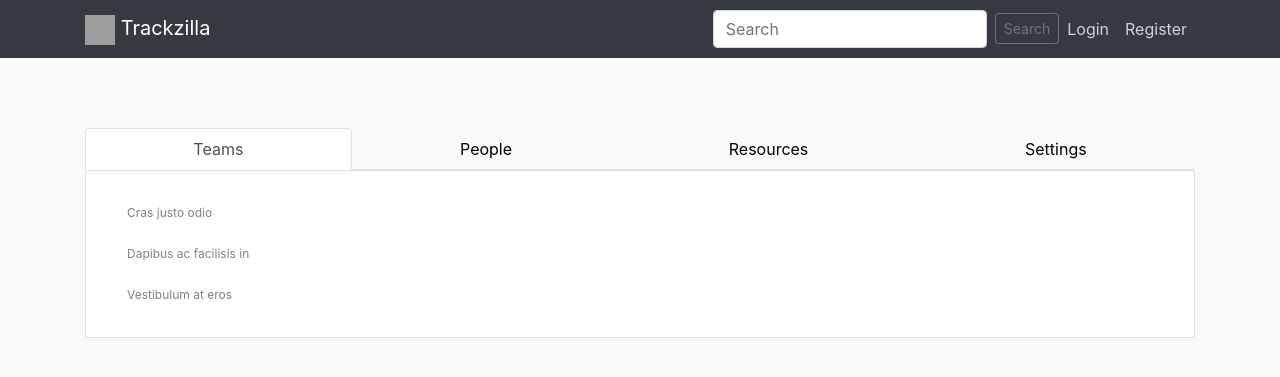
After one commit to rajahks/Trackzilla, a Django app: page /teams/ in a window 1280 px wide. The commit adds this page. Shown: the top 377 px of the page. Run offline with Django 3.2, Linux system fonts and the light colour scheme; parts of the project's set-up code (start-up, migrations or seed data) failed here and were passed over; some libraries are stand-ins or nearby versions; grey boxes are pictures that could not be loaded.

Commit message:
Org detail page basic version - hardcoded values/no queries

```diff
--- /dev/null
+++ b/apps/Organization/templates/Organization/org_context.html
@@ -0,0 +1,11 @@
+{% extends "Generic/base.html" %}
+{% block content %}
+    <nav class="nav nav-tabs nav-fill">
+    <a href="{% url 'teams-list' %}" class="nav-item nav-link active">Teams</a>
+    <a href="{% url 'people-list' %}" class="nav-item nav-link">People</a>
+    <a href="{% url 'resources-list' %}" class="nav-item nav-link">Resources</a>
+    <a href="#" class="nav-item nav-link" tabindex="-1">Settings</a>
+    </nav>
+{% block view_content %}
+{% endblock view_content %}
+{% endblock content %}
--- /dev/null
+++ b/apps/Organization/templates/Organization/teams_list.html
@@ -0,0 +1,12 @@
+{% extends "Organization/org_context.html" %}
+{% block view_content %}
+<div class="card">
+    <div class="card-body">
+        <ul class="list-group list-group-flush">
+            <li class="list-group-item">Cras justo odio</li>
+            <li class="list-group-item">Dapibus ac facilisis in</li>
+            <li class="list-group-item">Vestibulum at eros</li>
+        </ul>
+    </div>
+</div>
+{% endblock view_content %}
--- a/apps/Organization/urls.py
+++ b/apps/Organization/urls.py
@@ -1,4 +1,5 @@
 from django.urls import path
+from . import views
 from .views import (
     OrgCreateView,
     OrgDeleteView,
@@ -19,4 +20,8 @@ urlpatterns = [
     path('team/new/', TeamCreateView.as_view(), name='team-create'),
     path('team/<int:pk>/update/', TeamUpdateView.as_view(), name='team-update'),
     path('team/<int:pk>/delete/', TeamDeleteView.as_view(), name='team-delete'),
+    # Assuming we have only one organization right now. Clicking on that Org
+    # (either in side pane or nav bar) should take him to this view. - to be implemented
+    path('org/context/', views.context, name='org_context'),
+    path('teams/', views.teams_list, name='teams-list'),
 ]
--- a/apps/Organization/views.py
+++ b/apps/Organization/views.py
@@ -7,6 +7,15 @@ from django.views.generic import (
 from django.contrib.auth.mixins import LoginRequiredMixin
 from .models import Org, Team
 from .forms import OrgDetailForm, TeamDetailForm
+from django.shortcuts import render
+
+
+def context(request):
+    return render(request, 'Organization/org_context.html')
+
+
+def teams_list(request):
+    return render(request, 'Organization/teams_list.html')
 
 
 # CRUD views for Org
--- a/apps/Resource/urls.py
+++ b/apps/Resource/urls.py
@@ -1,4 +1,5 @@
 from django.urls import path
+from . import views
 from .views import ackResource, denyResource
 from .views import (
     ResourceDetailView,
@@ -14,4 +15,5 @@ urlpatterns = [
     path('resource/<int:pk>/delete/', ResourceDeleteView.as_view(), name='resource-delete'),
     path('<int:pk>/acknowledge', ackResource, name='acknowledge_resource'),
     path('<int:pk>/deny', denyResource, name='deny_resource'),
+    path('resources/', views.resources_list, name='resources-list'),
 ]
--- a/apps/Resource/views.py
+++ b/apps/Resource/views.py
@@ -37,6 +37,10 @@ from django.contrib.auth.decorators import login_required
 import logging
 
 logger = logging.getLogger(__name__)
+
+
+def resources_list(request):
+    return render(request, 'Resource/resources_list.html')
 
 
 class ResourceSearchView(SearchView):
--- a/apps/Users/templates/Users/home.html
+++ b/apps/Users/templates/Users/home.html
@@ -1,4 +1,4 @@
-{% extends "Generic/base.html" %}
+{% extends "Generic/base_sidebar.html" %}
 {% block content %}
     <!-- Add our home page content here later -->
 {% endblock content %}
--- a/apps/Users/urls.py
+++ b/apps/Users/urls.py
@@ -13,4 +13,5 @@ urlpatterns = [
     path('user/new/', UserCreateView.as_view(), name='user-create'),
     path('user/<int:pk>/update/', UserUpdateView.as_view(), name='user-update'),
     path('user/<int:pk>/delete/', UserDeleteView.as_view(), name='user-delete'),
+    path('people/', views.people_list, name='people-list')
 ]
--- a/apps/Users/views.py
+++ b/apps/Users/views.py
@@ -13,6 +13,10 @@ from django.contrib.auth.mixins import LoginRequiredMixin
 
 def home(request):
     return render(request, 'Users/home.html')
+
+
+def people_list(request):
+    return render(request, 'Users/people_list.html')
 
 
 def register(request):
--- a/static/Generic/main.css
+++ b/static/Generic/main.css
@@ -65,6 +65,10 @@ h1, h2, h3, h4, h5, h6 {
 
 .nav.flex-column li a {
     color: black;
+}
+
+.nav-link.active {
+    color: grey;
 }
 
 .feather {
@@ -140,3 +144,18 @@ h1, h2, h3, h4, h5, h6 {
     padding-top: 48px; /* Space for fixed navbar */
   }
 }
+
+.list-group.list-group-flush {
+    color: grey;
+    padding: 1px;
+    border: none;
+}
+
+.list-group-item {
+    font-size: .75rem;
+    border: none;
+}
+
+.nav-item.nav-link {
+    color: black;
+}
```
Also changed, not shown: apps/Resource/templates/Resource/resources_list.html (added, +12 -0 lines), apps/Users/templates/Users/people_list.html (added, +12 -0 lines), templates/Generic/base_sidebar.html (+15 -6 lines).
